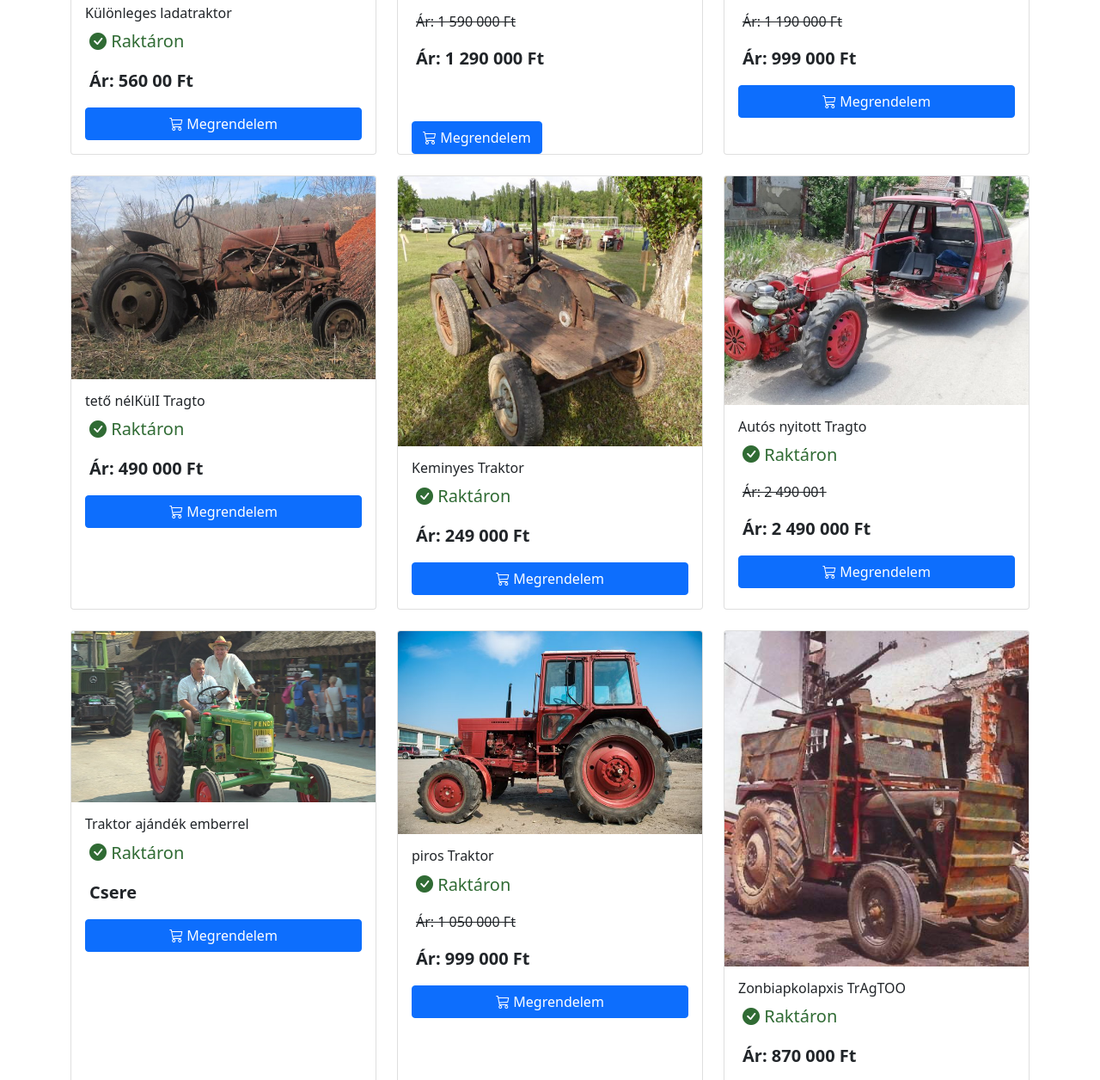
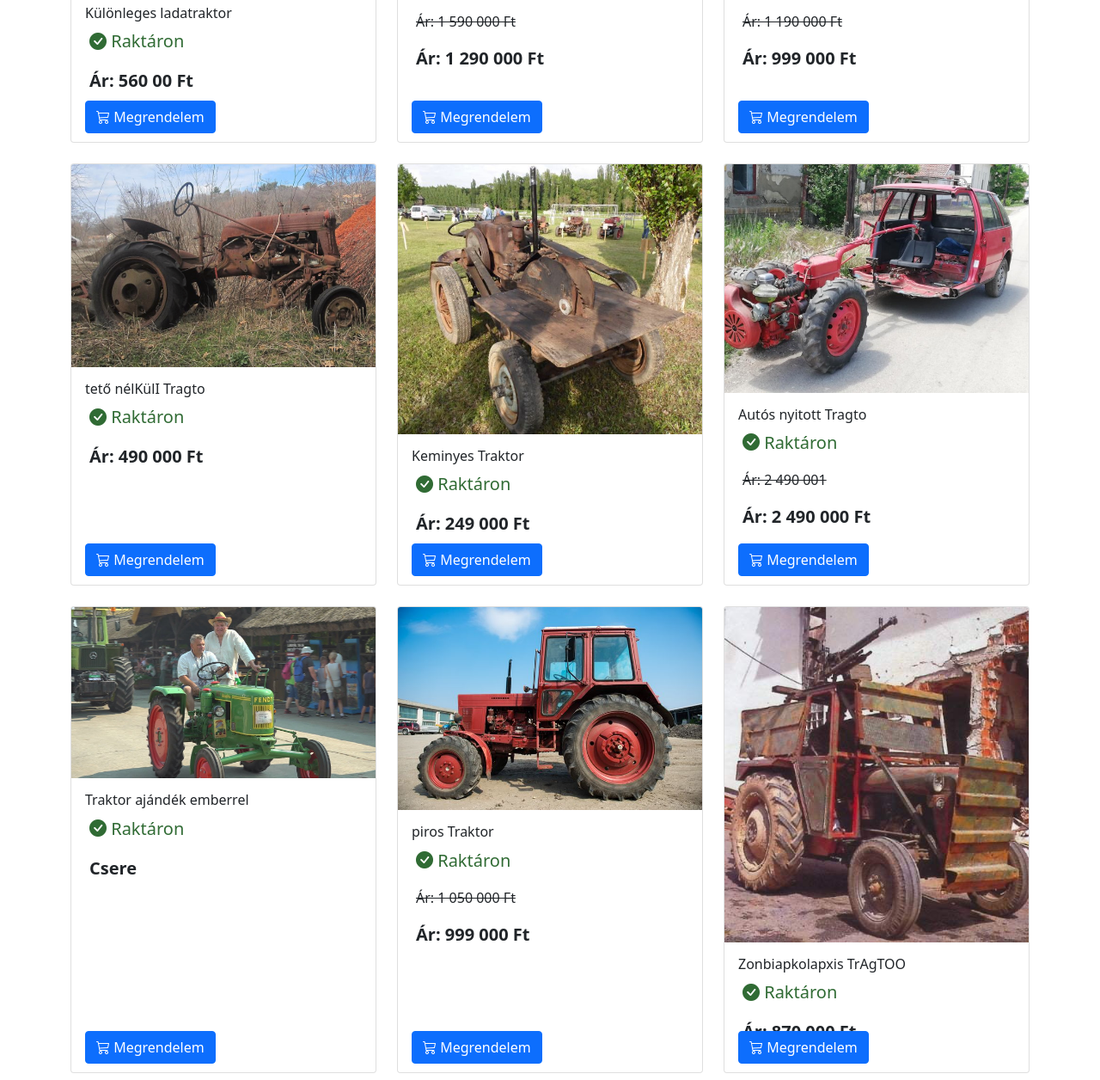
Before and after one commit to kovacspeter012/Tragtoshop, a plain HTML site: page webaruhaz.html in a window 1280 px wide. Shown: the part 1080-2336 px from the top of the page at 86% size. Drawn offline with nearby package versions, Linux system fonts and the light colour scheme.

Commit message:
ztzcfuvk

```diff
--- a/style.css
+++ b/style.css
@@ -4,7 +4,7 @@ html {
 }
 
 :root {
-     --bs-primary-rgb: 2, 37, 80; /* kék */
+    --bs-primary-rgb: 2, 37, 80; /* kék */
     --bs-secondary-rgb: 219, 43, 57; /* piros */
     --bs-success-rgb: 48, 107, 52; /* zöld */
     --bs-info-rgb: 35, 151, 248; /* világos kék */
@@ -39,7 +39,7 @@ a {
 
 .helloka{
     position: absolute;
-    bottom: 0px;
+    bottom: 10px;
     width: 100%;
 }
 
--- a/webaruhaz.html
+++ b/webaruhaz.html
@@ -109,7 +109,10 @@
                   <p class="text-success fs-5 card-text"><i class="bi bi-check-circle-fill text-success"></i> Raktáron</p>
                   <!-- <p class="card-text text-decoration-line-through">ár</p> -->
                   <p class="card-text fs-5 fw-bold">Ár: 560 00 Ft</p>
+                  <br>
+                  <div class="helloka">
                   <a href="rendeles.html" class="btn btn-primary"><i class="bi bi-cart3"></i> Megrendelem</a>
+                  </div>
                 </div>
               </div>
             </div>
@@ -123,7 +126,7 @@
                   <p class="card-text fs-5 fw-bold">Ár: 1 290 000 Ft</p>
                   <div class="helloka">
                   <a href="rendeles.html" class="btn btn-primary"><i class="bi bi-cart3"></i> Megrendelem</a>
-                </div>
+                  </div>
                 </div>
               </div>
             </div>
@@ -135,7 +138,9 @@
                   <p class="text-success fs-5 card-text"><i class="bi bi-check-circle-fill text-success"></i> Raktáron</p>
                   <p class="card-text text-decoration-line-through">Ár: 1 190 000 Ft</p>
                   <p class="card-text fs-5 fw-bold">Ár: 999 000 Ft</p>
+                  <div class="helloka">
                   <a href="rendeles.html" class="btn btn-primary"><i class="bi bi-cart3"></i> Megrendelem</a>
+                </div>
                 </div>
               </div>
             </div>
@@ -147,7 +152,9 @@
                   <p class="text-success fs-5 card-text"><i class="bi bi-check-circle-fill text-success"></i> Raktáron</p>
                   <!-- <p class="card-text text-decoration-line-through">ár</p> -->
                   <p class="card-text fs-5 fw-bold">Ár: 490 000 Ft</p>
+                  <div class="helloka">
                   <a href="rendeles.html" class="btn btn-primary"><i class="bi bi-cart3"></i> Megrendelem</a>
+                </div>
                 </div>
               </div>
             </div>
@@ -159,7 +166,10 @@
                   <p class="text-success fs-5 card-text"><i class="bi bi-check-circle-fill text-success"></i> Raktáron</p>
                   <!-- <p class="card-text text-decoration-line-through">ár</p> -->
                   <p class="card-text fs-5 fw-bold">Ár: 249 000 Ft</p>
+                  <br>
+                  <div class="helloka">
                   <a href="rendeles.html" class="btn btn-primary"><i class="bi bi-cart3"></i> Megrendelem</a>
+                </div>
                 </div>
               </div>
             </div>
@@ -171,7 +181,9 @@
                   <p class="text-success fs-5 card-text"><i class="bi bi-check-circle-fill text-success"></i> Raktáron</p>
                   <p class="card-text text-decoration-line-through">Ár: 2 490 001</p>
                   <p class="card-text fs-5 fw-bold">Ár: 2 490 000 Ft</p>
+                  <div class="helloka">
                   <a href="rendeles.html" class="btn btn-primary"><i class="bi bi-cart3"></i> Megrendelem</a>
+                </div>
                 </div>
               </div>
             </div>
@@ -183,7 +195,9 @@
                   <p class="text-success fs-5 card-text"><i class="bi bi-check-circle-fill text-success"></i> Raktáron</p>
                   <!-- <p class="card-text text-decoration-line-through">ár</p> -->
                   <p class="card-text fs-5 fw-bold">Csere</p>
+                  <div class="helloka">
                   <a href="rendeles.html" class="btn btn-primary"><i class="bi bi-cart3"></i> Megrendelem</a>
+                </div>
                 </div>
               </div>
             </div>
@@ -195,7 +209,9 @@
                   <p class="text-success fs-5 card-text"><i class="bi bi-check-circle-fill text-success"></i> Raktáron</p>
                   <p class="card-text text-decoration-line-through">Ár: 1 050 000 Ft</p>
                   <p class="card-text fs-5 fw-bold">Ár: 999 000 Ft</p>
+                  <div class="helloka">
                   <a href="rendeles.html" class="btn btn-primary"><i class="bi bi-cart3"></i> Megrendelem</a>
+                </div>
                 </div>
               </div>
             </div>
@@ -207,7 +223,9 @@
                   <p class="text-success fs-5 card-text"><i class="bi bi-check-circle-fill text-success"></i> Raktáron</p>
                   <!-- <p class="card-text text-decoration-line-through">ár</p> -->
                   <p class="card-text fs-5 fw-bold">Ár: 870 000 Ft</p>
+                  <div class="helloka">
                   <a href="rendeles.html" class="btn btn-primary"><i class="bi bi-cart3"></i> Megrendelem</a>
+                </div>
                 </div>
               </div>
             </div>
@@ -219,7 +237,9 @@
                   <p class="text-success fs-5 card-text"><i class="bi bi-check-circle-fill text-success"></i> Raktáron</p>
                   <p class="card-text text-decoration-line-through">Ár: 2 490 000 Ft</p>
                   <p class="card-text fs-5 fw-bold">Ár: 1 890 000 Ft</p>
+                  <div class="helloka">
                   <a href="rendeles.html" class="btn btn-primary"><i class="bi bi-cart3"></i> Megrendelem</a>
+                </div>
                 </div>
               </div>
             </div>
@@ -231,7 +251,9 @@
                   <p class="text-success fs-5 card-text"><i class="bi bi-check-circle-fill text-success"></i> Raktáron</p>
                   <!-- <p class="card-text text-decoration-line-through">ár</p> -->
                   <p class="card-text fs-5 fw-bold">Csere</p>
+                  <div class="helloka">
                   <a href="rendeles.html" class="btn btn-primary"><i class="bi bi-cart3"></i> Megrendelem</a>
+                </div>
                 </div>
               </div>
             </div>
```
Also changed, not shown: rendeles.html (+1 -1 lines).
